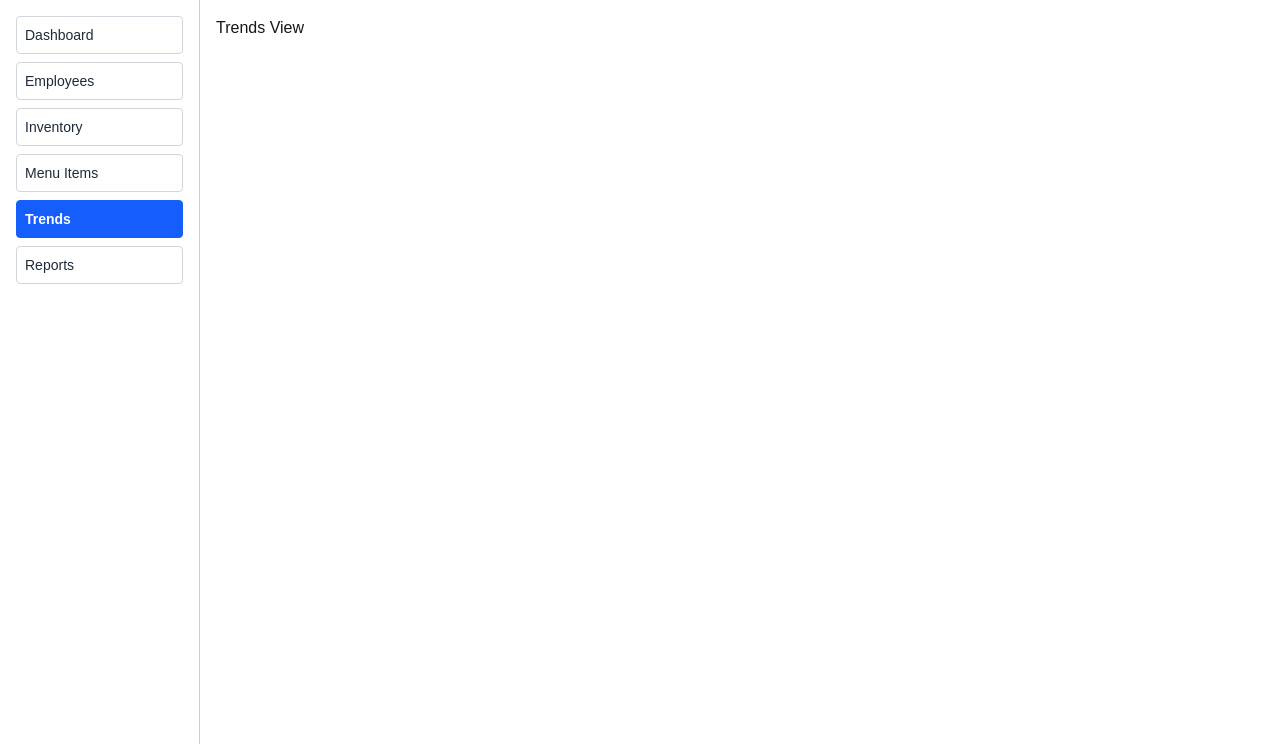
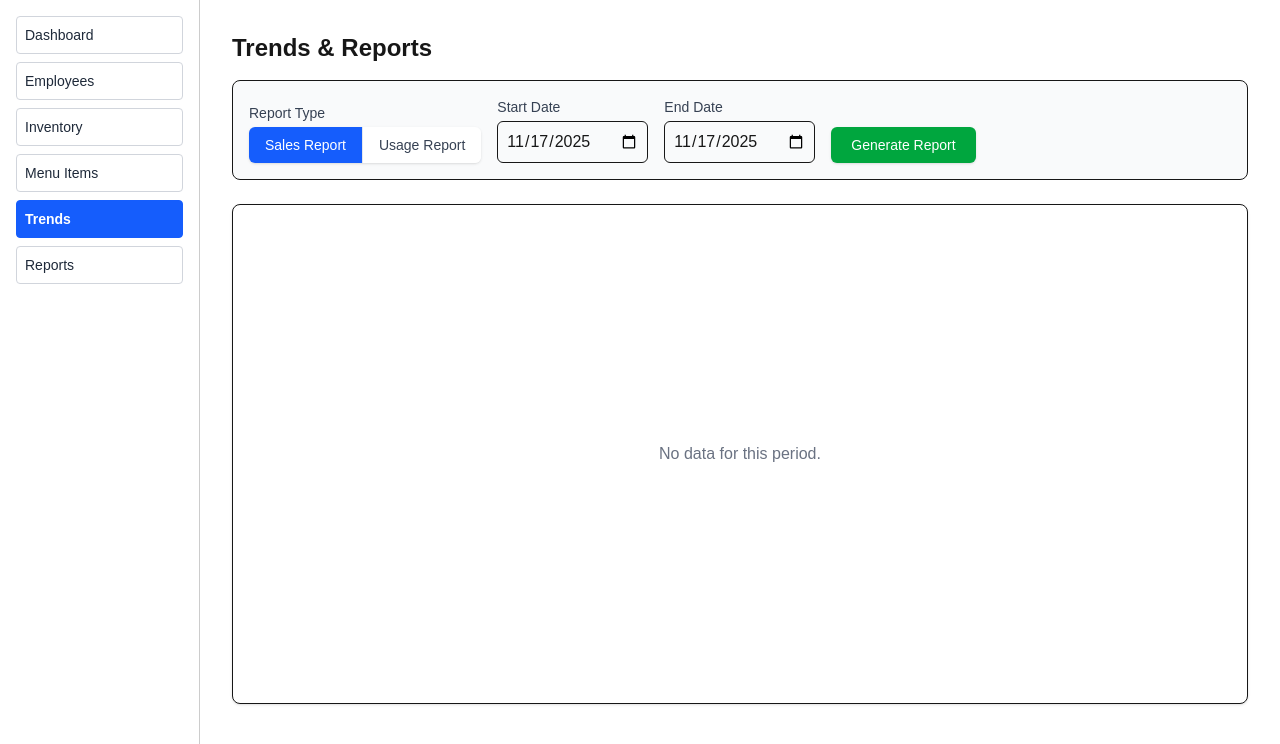
Before and after one commit to CSCE331-Fall2025-900-911/project3_y1, a Next.js app in the folder 331project3/: page /manager in a window 1280 px wide. Both pictures are taken after a click on the button "Trends". Shown: the top 744 px of the page. Built offline with nearby package versions, Linux system fonts and the light colour scheme.

Commit message:
add product usage chart and sales report with date range stuff

```diff
--- a/331project3/app/manager/components/TrendsView.tsx
+++ b/331project3/app/manager/components/TrendsView.tsx
@@ -1,5 +1,188 @@
-import React from 'react';
+"use client";
+
+import React, { useState } from 'react';
+import { BarChart, Bar, XAxis, YAxis, Tooltip, Legend, ResponsiveContainer, CartesianGrid } from 'recharts';
+import { SalesData, UsageData } from '../../types/manager';
+
+const getTodayString = () => {
+    return new Date().toISOString().split('T')[0];
+};
+
+type ReportType = 'sales' | 'usage';
 
 export default function TrendsView() {
-    return <div>Trends View</div>;
+    const [reportType, setReportType] = useState<ReportType>('sales');
+    const [data, setData] = useState<(SalesData | UsageData)[]>([]);
+    const [isLoading, setIsLoading] = useState(false);
+    const [error, setError] = useState<string | null>(null);
+
+    // Set default dates
+    const [startDate, setStartDate] = useState(getTodayString());
+    const [endDate, setEndDate] = useState(getTodayString());
+
+    const fetchReportData = async () => {
+        setIsLoading(true);
+        setError(null);
+        setData([]);
+
+        try {
+            const params = new URLSearchParams({ start: startDate, end: endDate });
+            const url = `/api/manager/reports/${reportType}?${params.toString()}`;
+
+            const response = await fetch(url);
+            if (!response.ok) {
+                const err = await response.json();
+                throw new Error(err.message || `Error ${response.status}`);
+            }
+
+            const rawData = await response.json();
+
+            // Convert numeric strings to numbers for charting
+            const processedData = rawData.map((item: any) => ({
+                ...item,
+                total_revenue: parseFloat(item.total_revenue),
+                total_quantity: parseInt(item.total_quantity, 10),
+                total_used_quantity: parseFloat(item.total_used_quantity),
+            }));
+
+            setData(processedData);
+
+        } catch (err) {
+            setError((err as Error).message);
+            console.error(err);
+        } finally {
+            setIsLoading(false);
+        }
+    };
+
+    const getChartKeys = () => {
+        if (reportType === 'sales') {
+            return {
+                nameKey: 'item_name',
+                barKey: 'total_revenue',
+                barName: 'Total Revenue ($)',
+                fill: '#8884d8'
+            };
+        } else {
+            return {
+                nameKey: 'ingredient_name',
+                barKey: 'total_used_quantity',
+                barName: 'Total Used (units)',
+                fill: '#82ca9d'
+            };
+        }
+    };
+
+    const { nameKey, barKey, barName, fill } = getChartKeys();
+
+    return (
+        <div className="p-4">
+            <h1 className="text-2xl font-bold mb-4">Trends & Reports</h1>
+
+            {/* Controls */}
+            <div className="flex flex-wrap gap-4 items-end p-4 bg-gray-50 rounded-lg border mb-6">
+                {/* Report Type Toggle */}
+                <div className="flex flex-col">
+                    <label className="text-sm font-medium text-gray-700 mb-1">Report Type</label>
+                    <div className="flex rounded-md shadow-sm">
+                        <button
+                            onClick={() => setReportType('sales')}
+                            className={`px-4 py-2 text-sm font-medium rounded-l-md ${
+                                reportType === 'sales'
+                                ? 'bg-blue-600 text-white'
+                                : 'bg-white text-gray-700 hover:bg-gray-50'
+                            }`}
+                        >
+                            Sales Report
+                        </button>
+                        <button
+                            onClick={() => setReportType('usage')}
+                            className={`px-4 py-2 text-sm font-medium rounded-r-md border-l border-gray-200 ${
+                                reportType === 'usage'
+                                ? 'bg-blue-600 text-white'
+                                : 'bg-white text-gray-700 hover:bg-gray-50'
+                            }`}
+                        >
+                            Usage Report
+                        </button>
+                    </div>
+                </div>
+
+                {/* Date Selection */}
+                <div className="flex flex-col">
+                    <label htmlFor="start-date" className="text-sm font-medium text-gray-700 mb-1">Start Date</label>
+                    <input
+                        id="start-date"
+                        type="date"
+                        value={startDate}
+                        onChange={(e) => setStartDate(e.target.value)}
+                        className="p-2 border rounded-md"
+                    />
+                </div>
+                <div className="flex flex-col">
+                    <label htmlFor="end-date" className="text-sm font-medium text-gray-700 mb-1">End Date</label>
+                    <input
+                        id="end-date"
+                        type="date"
+                        value={endDate}
+                        onChange={(e) => setEndDate(e.target.value)}
+                        className="p-2 border rounded-md"
+                    />
+                </div>
+
+                {/* Generation Button */}
+                <button
+                    onClick={fetchReportData}
+                    disabled={isLoading}
+                    className="rounded-md bg-green-600 px-5 py-2 text-sm font-medium text-white shadow-sm hover:bg-green-700 disabled:bg-gray-400"
+                >
+                    {isLoading ? 'Loading...' : 'Generate Report'}
+                </button>
+            </div>
+
+            {/* Chart */}
+            <div className="w-full h-[500px] bg-white p-4 rounded-lg border shadow-sm">
+                {isLoading && <p className="text-gray-500">Loading chart...</p>}
+
+                {error && (
+                    <div className="p-4 bg-red-100 border border-red-400 text-red-700 rounded">
+                        <strong>Error:</strong> {error}
+                    </div>
+                )}
+
+                {!isLoading && !error && data.length === 0 && (
+                    <div className="flex items-center justify-center h-full">
+                        <p className="text-gray-500">
+                            No data for this period.
+                        </p>
+                    </div>
+                )}
+
+                {!isLoading && !error && data.length > 0 && (
+                    <ResponsiveContainer width="100%" height="100%">
+                        <BarChart
+                            data={data}
+                            margin={{ top: 5, right: 30, left: 20, bottom: 50 }}
+                        >
+                            <CartesianGrid strokeDasharray="3 3" />
+                            <XAxis
+                                dataKey={nameKey}
+                                angle={-45}
+                                textAnchor="end"
+                                interval={0}
+                                height={60}
+                                fontSize={12}
+                            />
+                            <YAxis />
+                            <Tooltip formatter={(value) =>
+                                typeof value === 'number' ? value.toFixed(2) : value
+                            }/>
+                            <Legend />
+                            <Bar dataKey={barKey} name={barName} fill={fill} />
+                        </BarChart>
+                    </ResponsiveContainer>
+                )}
+            </div>
+        </div>
+    );
 }
--- a/331project3/app/types/manager/index.ts
+++ b/331project3/app/types/manager/index.ts
@@ -46,3 +46,15 @@ export type NewInventoryItem = {
     unit: string;
     current_quantity: number;
 }
+
+// Trends types
+
+export type SalesData = {
+    sale_date: string; // YYYY-MM-DD
+    total_sales: number;
+};
+
+export type UsageData = {
+    ingredient_name: string;
+    total_used_quantity: number;
+};
```
